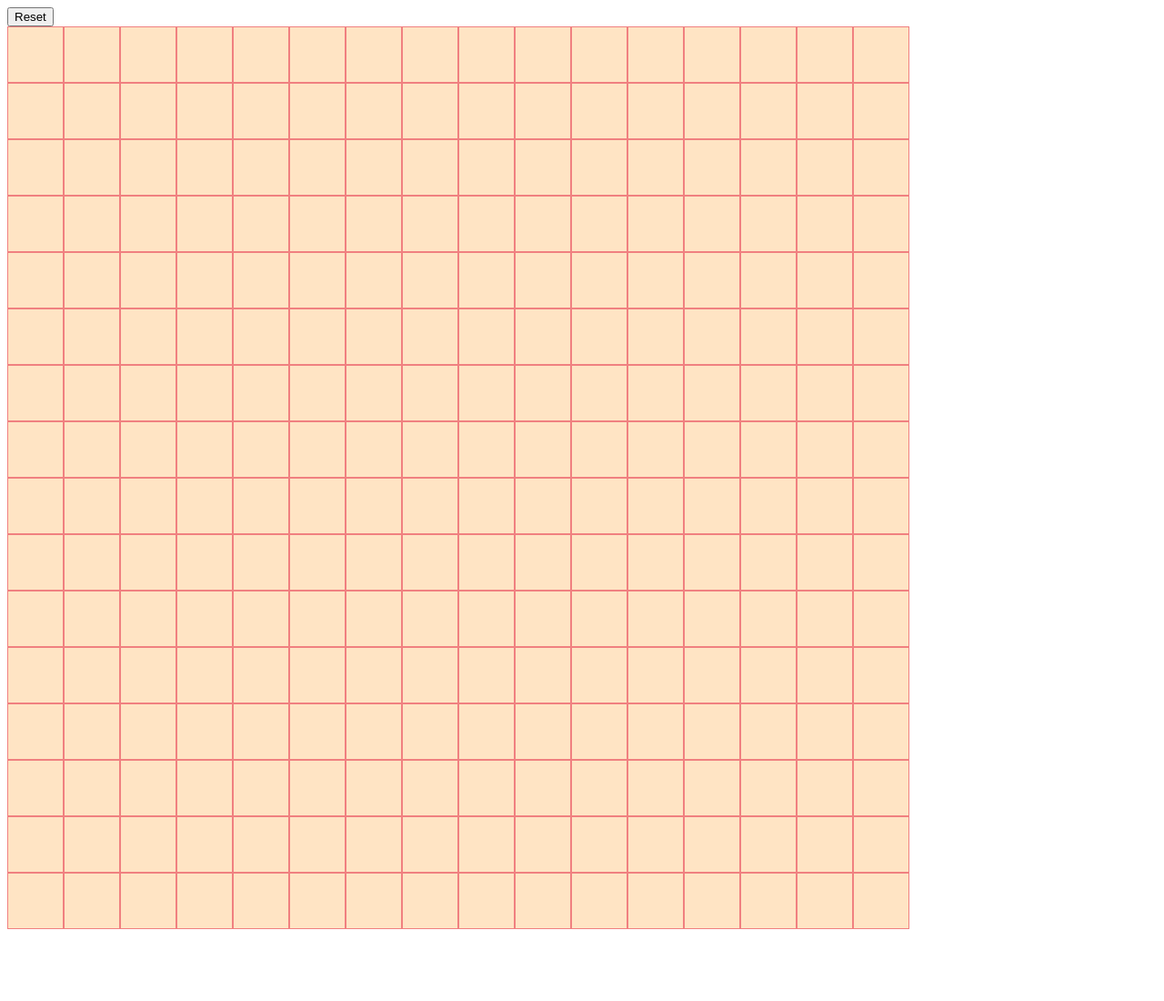
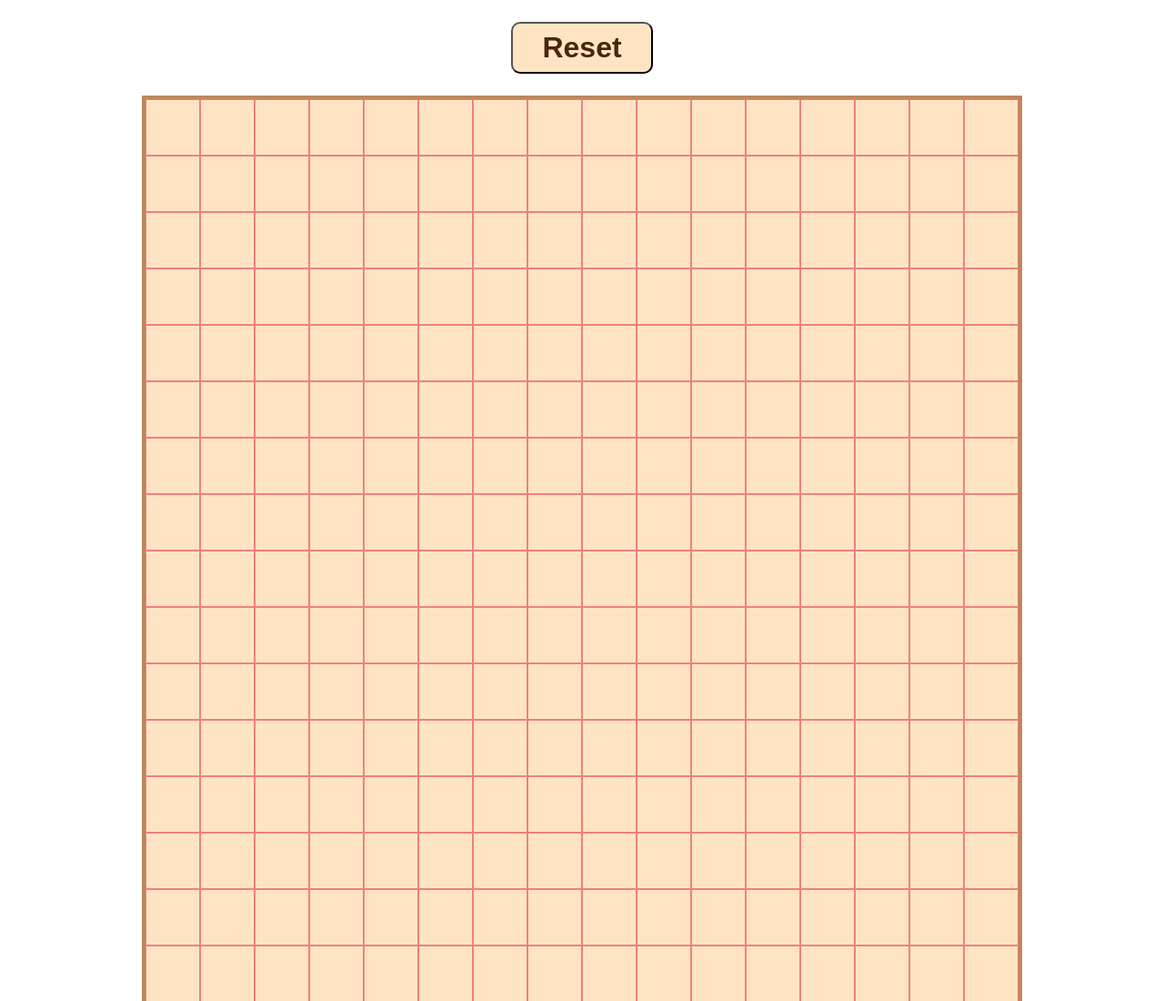
Before and after one commit to Noryloth/etch-a-sketch, a plain HTML site: page index.html in a window 1280 px wide. Shown: the top 1100 px of the page at 91% size. Before the commit the page ends 1029 px from the top, so only its background shows below. Drawn offline with Linux system fonts and the light colour scheme.

Commit message:
Add some styles for reset button Add some styles for main container

```diff
--- a/styles.css
+++ b/styles.css
@@ -1,13 +1,29 @@
 .container {
-    display: flex;
+    border: 4px solid rgb(189, 135, 93);
     width: 960px;
+    margin: auto;
 }
 
 .grid-row {
-    display: flexbox;
+    display: flex;
 }
 
 .box {
     border: 1px solid lightcoral;
     background-color: bisque;
 }
+
+.reset-page {
+    display: flex;
+    justify-content: center;
+    margin: 24px;
+}
+
+button {
+    padding: 8px 32px;
+    font-size: 32px;
+    border-radius: 10px;
+    font-weight: 700;
+    background-color: bisque;
+    color: rgb(73, 38, 14);
+}
```
